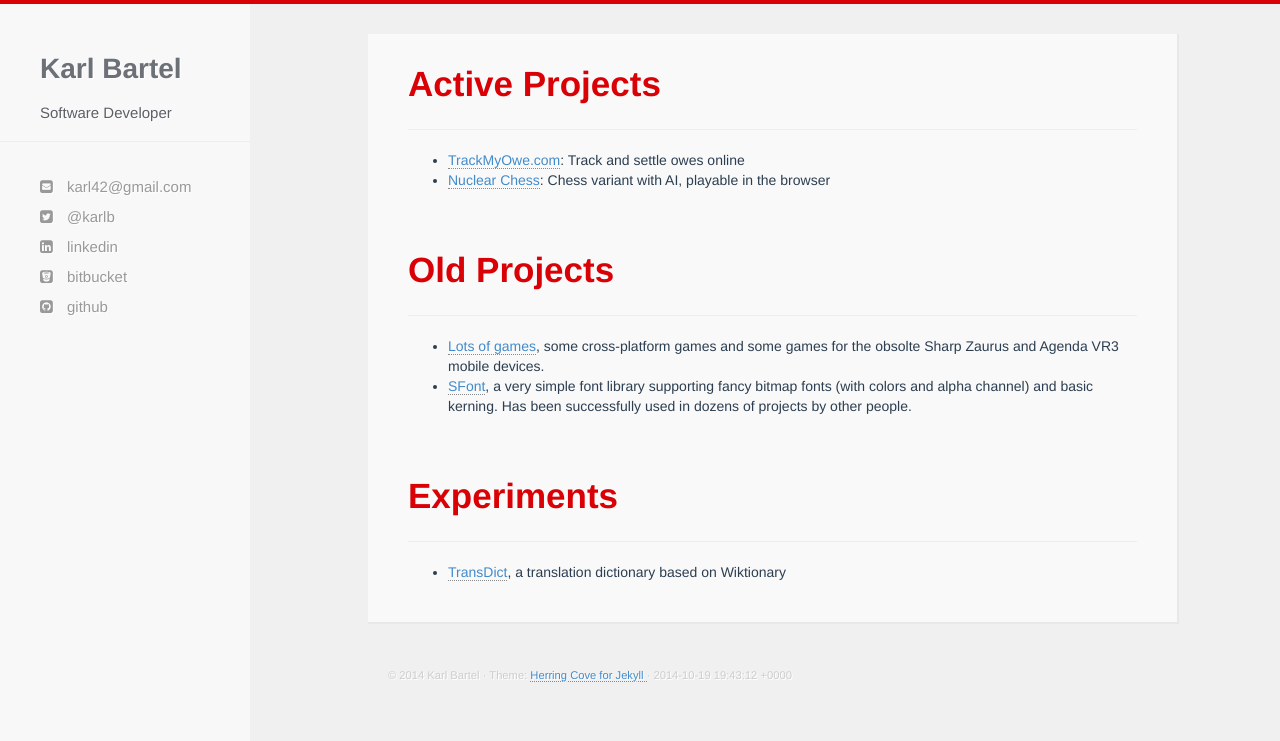
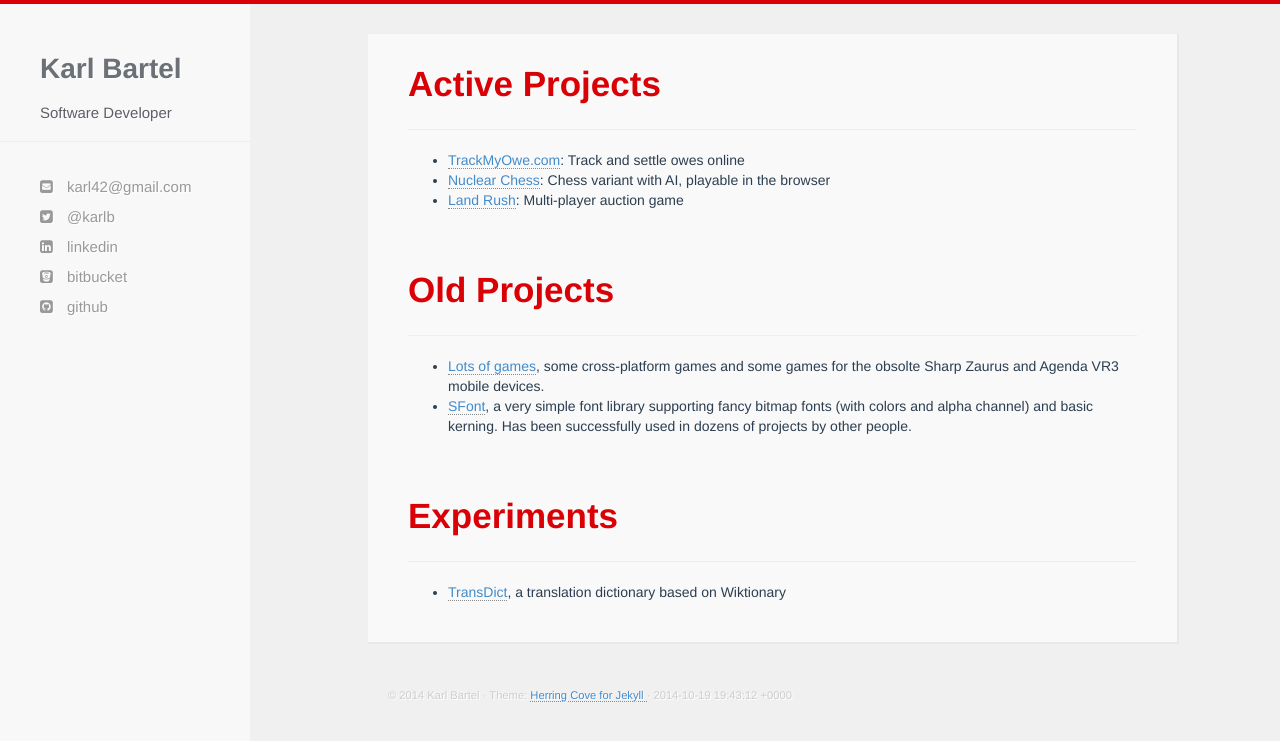
Before and after one commit to karlb/karlb.github.io, a Jekyll site: the page built from index.html, in a window 1280 px wide. Shown: the top 741 px of the page. Built offline with Jekyll 4.4.1, drawn with Linux system fonts in a browser that asks for light colours; nearby versions of some CDN libraries; Markdown is read by kramdown in place of the engine named in the settings.

Commit message:
add land rush

```diff
--- a/index.html
+++ b/index.html
@@ -9,6 +9,7 @@
 		<ul>
 			<li><a href="http://www.trackmyowe.com">TrackMyOwe.com</a>: Track and settle owes online</li>
 			<li><a href="http://karlb.github.io/nuclearchess/">Nuclear Chess</a>: Chess variant with AI, playable in the browser</li>
+			<li><a href="http://land-rush.appspot.com/">Land Rush</a>: Multi-player auction game</li>
 		</ul>
 	</div>
 
```
